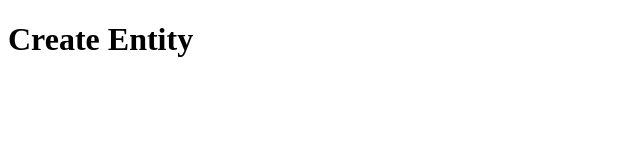
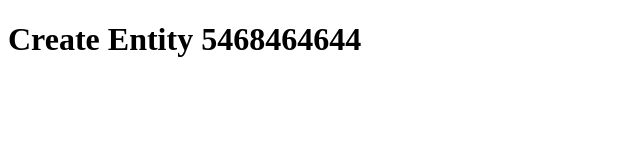
Before and after one commit to TanaratW/SE-Lab3-B6509644, a plain HTML site: page index.html in a window 1280 px wide. Shown: the whole page, without its empty margins (0-640 px from the left). Drawn offline with Linux system fonts and the light colour scheme.

Commit message:
เสร็จแล้วจ้าา

```diff
--- a/index.html
+++ b/index.html
@@ -6,6 +6,6 @@
     <title>Document</title>
   </head>
   <body>
-    <h1>Create Entity</h1>
+    <h1>Create Entity 5468464644</h1>
   </body>
 </html>
```
